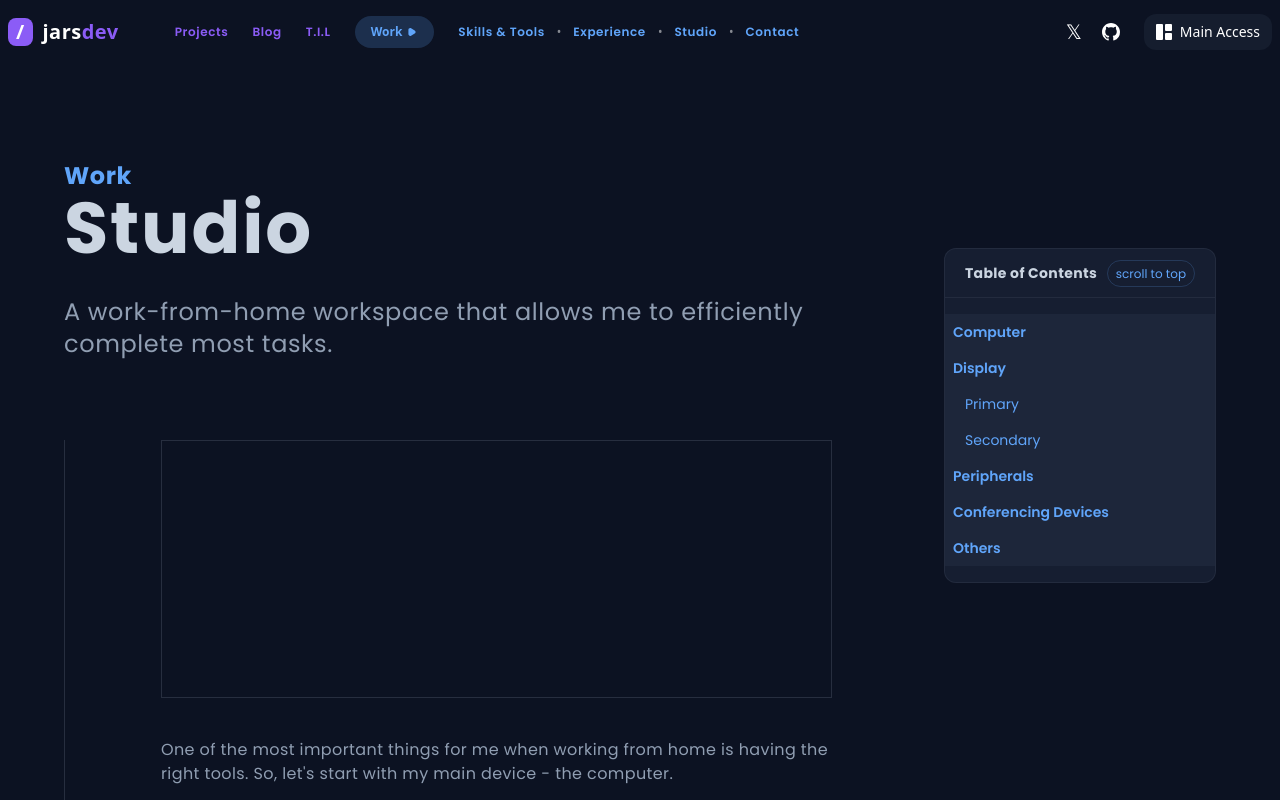
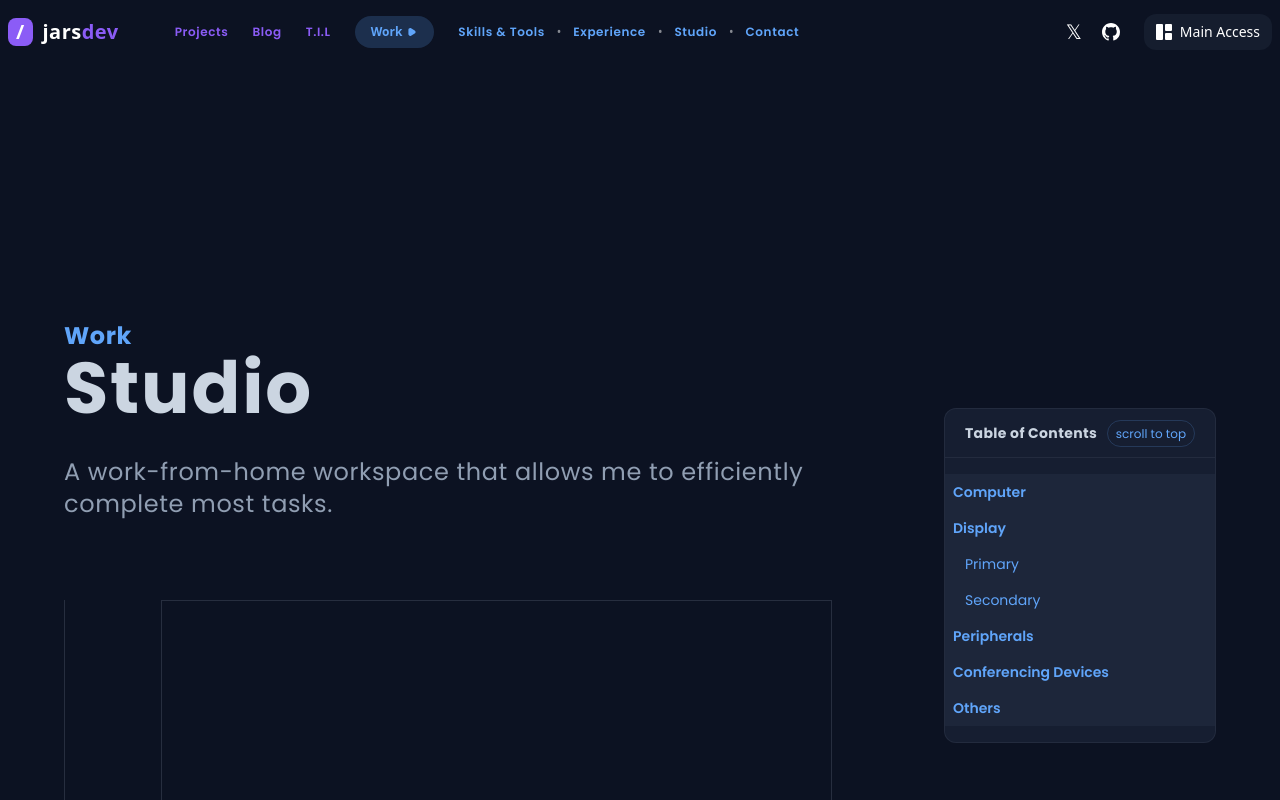
Before and after one commit to ImJars/Development-full-coding, a React (Vite) app: page /studio in a window 1280 px wide. Shown: the top 800 px of the page. Built offline with nearby package versions, Linux system fonts and the light colour scheme.

Commit message:
Update studio.jsx

```diff
--- a/src/studio.jsx
+++ b/src/studio.jsx
@@ -284,13 +284,15 @@ function Studio() {
 
   return (
     <>
+      <Wraped>
         <section
           id="studio"
           ref={ref}
           className="bg-primary w-full h-full text-white"
         >
-        <Wraped>
-          <div className="pb-20">
+          <StudioSection className="pb-10 sm:pb-20 pt-40">
+            <div className="content-wrapped block mx-auto">
+              <TitleSection className="mx-5 sm:mx-0">
                 <motion.h1
                   animate={animateMiniTitleStudio}
                   className="opacity-0 transform -translate-x-10 text-text-blue text-2xl tracking-wide pt-40 font-bold"
@@ -307,10 +309,12 @@ function Studio() {
                   animate={animateSubtitleStudio}
                   className="opacity-0 transform -translate-x-10 w-2/3 text-text-general text-2xl tracking-wide mt-8"
                 >
-              A work-from-home workspace that allows me to efficiently complete
-              most tasks.
+                  A work-from-home workspace that allows me to efficiently
+                  complete most tasks.
                 </motion.h3>
+              </TitleSection>
             </div>
+          </StudioSection>
           <div className="flex justify-between">
             <div className="w-2/3">
               <div
@@ -410,8 +414,8 @@ function Studio() {
           <div className="mt-20">
             <Footer />
           </div>
+        </section>
       </Wraped>
-      </section>
     </>
   );
 }
```
Lines whose indentation alone changed are shown as unchanged.
